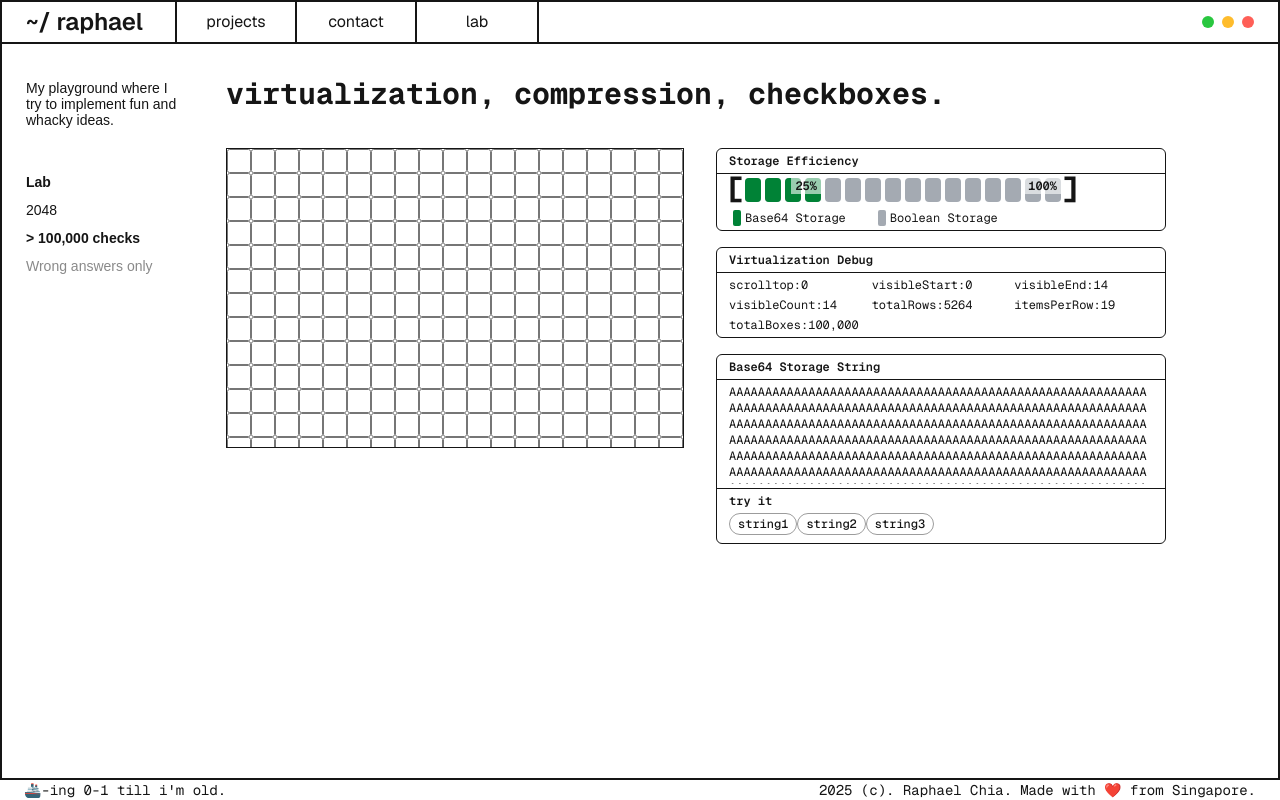
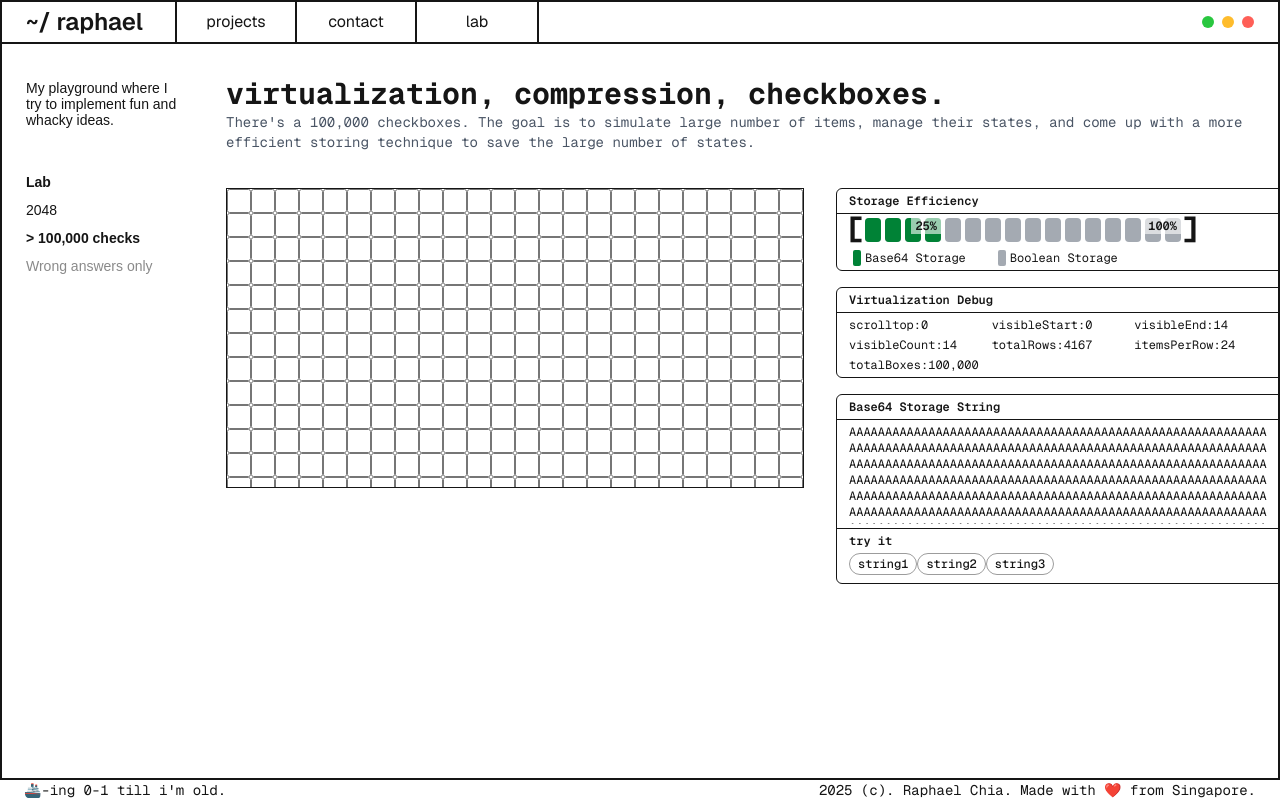
Before and after one commit to RaphaelChia/about-me, a Next.js app: page /lab/checks in a window 1280 px wide. Built offline with nearby package versions, Linux system fonts and the light colour scheme.

Commit message:
added description and changed max-w from 480 -> 600

```diff
--- a/src/app/lab/checks/components/checkbox.tsx
+++ b/src/app/lab/checks/components/checkbox.tsx
@@ -23,7 +23,7 @@ const string3 = 'YouCanDownloadMyResumeAtTheContactPagEE';
 
 export const CheckboxWindow = () => {
   const [scrollTop, setScrollTop] = useState(0);
-  const [containerWidth, setContainerWidth] = useState(480); // Default width
+  const [containerWidth, setContainerWidth] = useState(600); // Default width
   const containerRef = useRef<HTMLDivElement>(null);
   const [checkBoxStateBoolean, setCheckBoxStateBoolean] =
     useAtom(checkBoxStateAtom);
@@ -44,7 +44,7 @@ export const CheckboxWindow = () => {
     const resizeObserver = new ResizeObserver((entries) => {
       for (const entry of entries) {
         const { width } = entry.contentRect;
-        setContainerWidth(Math.min(width, 480));
+        setContainerWidth(Math.min(width, 600));
       }
     });
 
@@ -141,7 +141,7 @@ export const CheckboxWindow = () => {
       </div>
       <div
         ref={containerRef}
-        className="flex h-[300px] max-w-[480px] gap-0 overflow-y-scroll border"
+        className="flex h-[300px] max-w-[600px] gap-0 overflow-y-scroll border"
         onScroll={handleScroll}
         style={{
           height: CONTAINER_HEIGHT,
--- a/src/app/lab/checks/layout.tsx
+++ b/src/app/lab/checks/layout.tsx
@@ -3,9 +3,16 @@ import React from 'react';
 const Layout = ({ children }: { children: React.ReactNode }) => {
   return (
     <div className="flex flex-col">
-      <span className="pad-x-page pt-8 font-mono text-3xl font-bold">
-        virtualization, compression, checkboxes.
-      </span>
+      <div className="pad-x-page pt-8">
+        <span className="font-mono text-3xl font-bold">
+          virtualization, compression, checkboxes.
+        </span>
+        <p className="font-mono text-sm text-foreground-neutral">
+          There&apos;s a 100,000 checkboxes. The goal is to simulate large
+          number of items, manage their states, and come up with a more
+          efficient storing technique to save the large number of states.
+        </p>
+      </div>
       {children}
     </div>
   );
```
